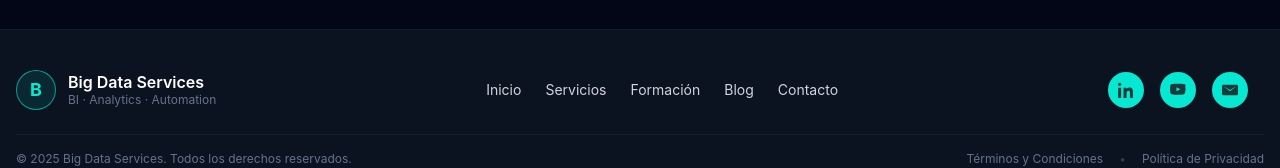
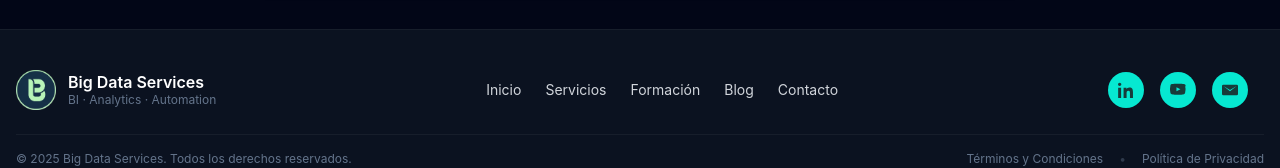
Before and after one commit to BigDataServicesllc/bds, a React (Create React App) app in the folder frontend/: page / in a window 1280 px wide. Shown: the part 4426-4594 px from the top of the page. Built offline with nearby package versions, Linux system fonts and the light colour scheme.

Commit message:
cambios en el footer 2025-12-08 v3

```diff
--- a/frontend/src/components/LayoutFooter.js
+++ b/frontend/src/components/LayoutFooter.js
@@ -23,10 +23,15 @@ const LayoutFooter = ({ language = "es", className = "" }) => {
         <div className="flex flex-col lg:flex-row lg:items-center lg:justify-between gap-6">
           {/* IZQUIERDA: LOGO + NOMBRE */}
 <div className="flex items-center gap-3">
-            <div className="w-10 h-10 rounded-full bg-bds-aqua/10 border border-bds-aqua/60 flex items-center justify-center">
-              {/* Puedes reemplazar por tu imagen de logo si quieres */}
-              <span className="text-bds-aqua font-bold text-lg">B</span>
+  {/* Logo: ocupa todo el ancho del contenedor */}
+  <div className="w-10 h-10 flex items-center justify-center">
+    <img
+      src="/images/logo.png"           // poné aquí tu archivo real
+      alt="Big Data Services Logo"
+      className="w-10 h-10 object-contain"
+    />
   </div>
+
   <div>
     <p className="font-semibold text-white leading-tight">
       Big Data Services
@@ -36,6 +41,8 @@ const LayoutFooter = ({ language = "es", className = "" }) => {
     </p>
   </div>
 </div>
+
+
 
           {/* CENTRO: NAVEGACIÓN */}
           <nav className="flex flex-wrap gap-x-6 gap-y-2 text-sm justify-start lg:justify-center">
```
Also changed, not shown: 2 other files (tests, documents, lock files or other folders). Lines whose indentation alone changed are shown as unchanged.
